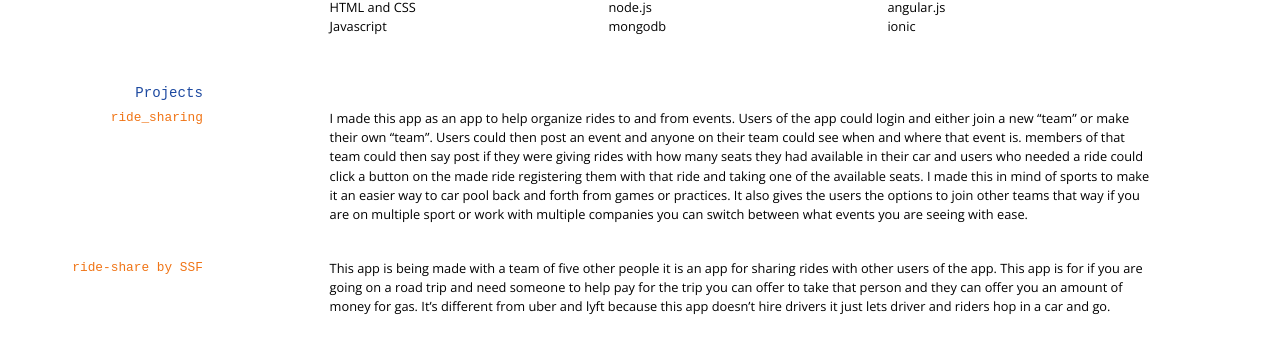
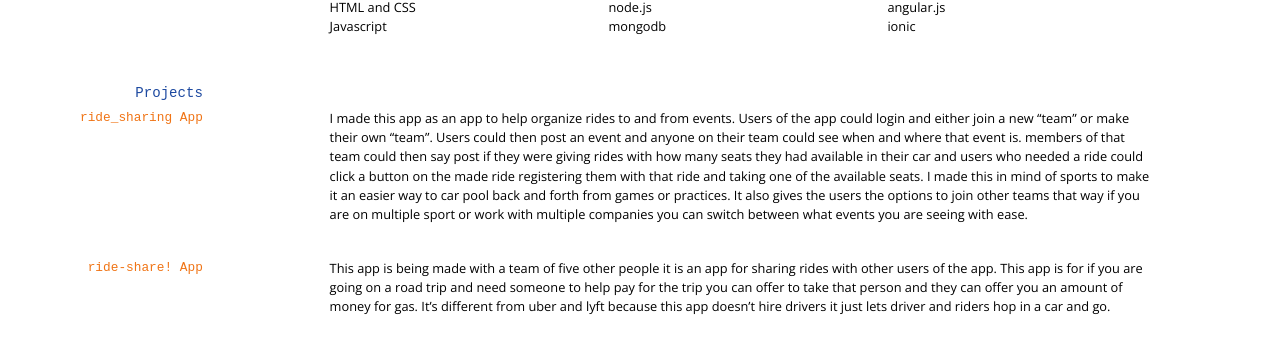
Before and after one commit to adudleyssf/adudleyssf.github.io, a Jekyll site: the page built from index.md, in a window 1280 px wide. Shown: the part 368-731 px from the top of the page. Built offline with Jekyll 4.4.1, drawn with Linux system fonts in a browser that asks for light colours; nearby versions of some CDN libraries.

Commit message:
fixed title

```diff
--- a/index.md
+++ b/index.md
@@ -37,7 +37,7 @@ __Coronado High school__   High school degree
 
 ## Projects
 
-### ride_sharing
+### ride_sharing App
 
 I made this app as an app to help organize rides to and from events.  Users of the app could login and either join a new "team" or make their own "team".
 Users could then post an event and anyone on their team could see when and where that event is. members of that team could then say post if they were giving rides
@@ -45,7 +45,7 @@ with how many seats they had available in their car and users who needed a ride
 taking one of the available seats.  I made this in mind of sports to make it an easier way to car pool back and forth from games or practices.  It also gives the users
 the options to join other teams that way if you are on multiple sport or work with multiple companies you can switch between what events you are seeing with ease.
 
-### ride-share by SSF
+### ride-share! App
 This app is being made with a team of five other people it is an app for sharing rides with other users of the app.  This app is for if you are going on a road trip and need someone to help pay for the trip you
 can offer to take that person and they can offer you an amount of money for gas.  It's different from uber and lyft because this app doesn't hire drivers it just lets driver and riders hop in a car and go.
 
```
